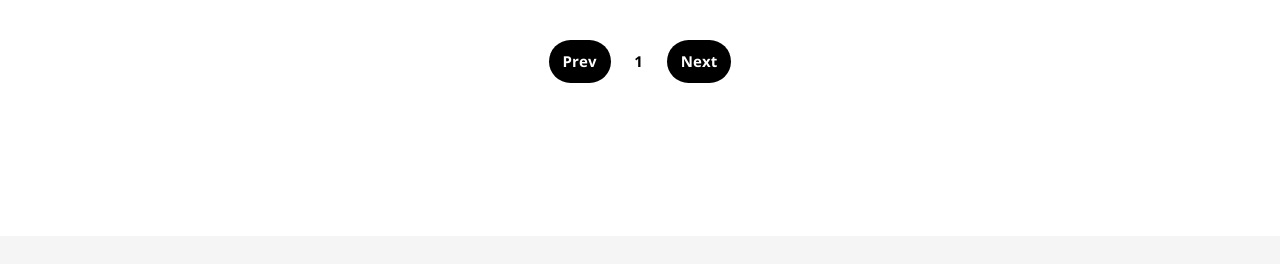
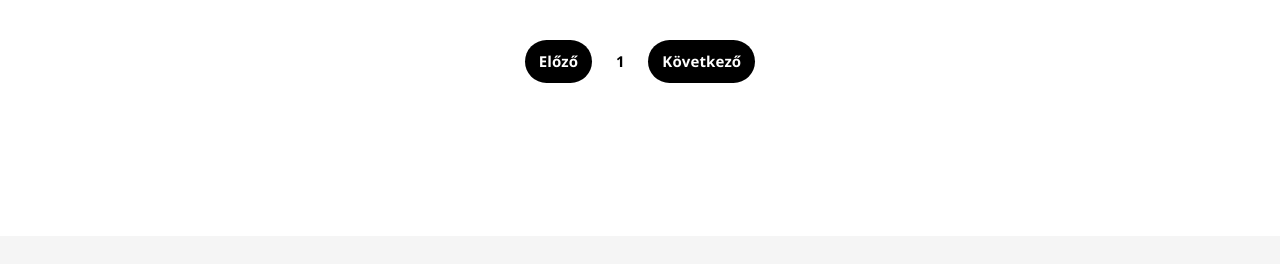
Before and after one commit to bdavid05/fotoprojekt, a plain HTML site: page shop.html in a window 1280 px wide. Shown: the part 1702-1966 px from the top of the page. Drawn offline with nearby package versions, Linux system fonts and the light colour scheme.

Commit message:
Update shop.html

```diff
--- a/shop.html
+++ b/shop.html
@@ -171,9 +171,9 @@
 				<div class="col-lg-12 text-center">
 					<div class="pagination-wrap">
 						<ul>
-							<li><a href="#">Prev</a></li>
+							<li><a href="#">Előző</a></li>
 							<li><a class="active" href="#">1</a></li>
-							<li><a href="#">Next</a></li>
+							<li><a href="#">Következő</a></li>
 						</ul>
 					</div>
 				</div>
```
